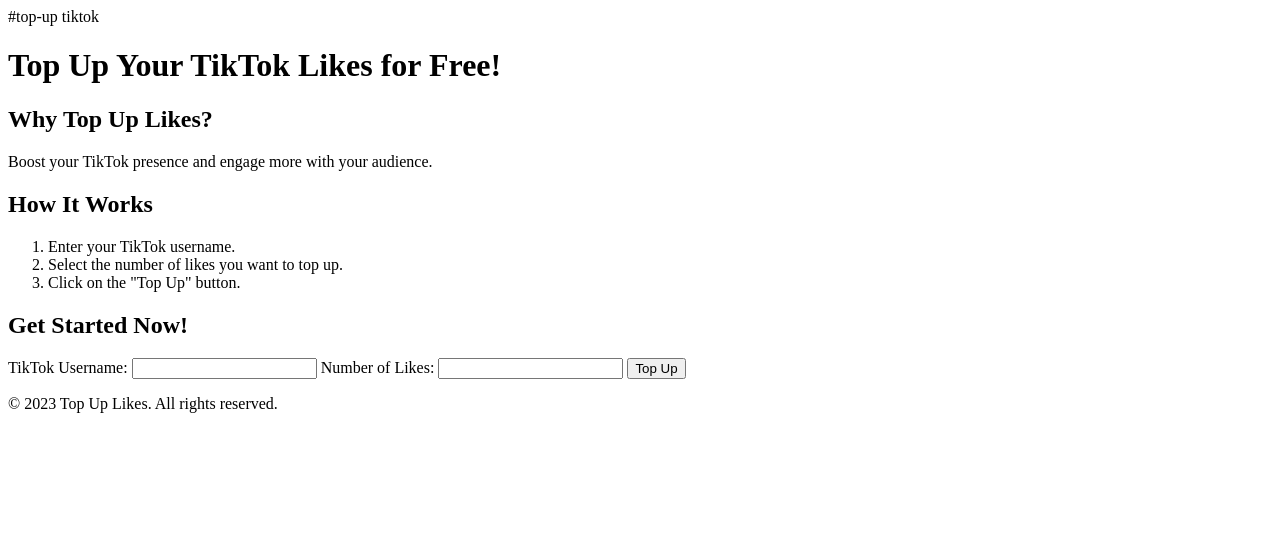
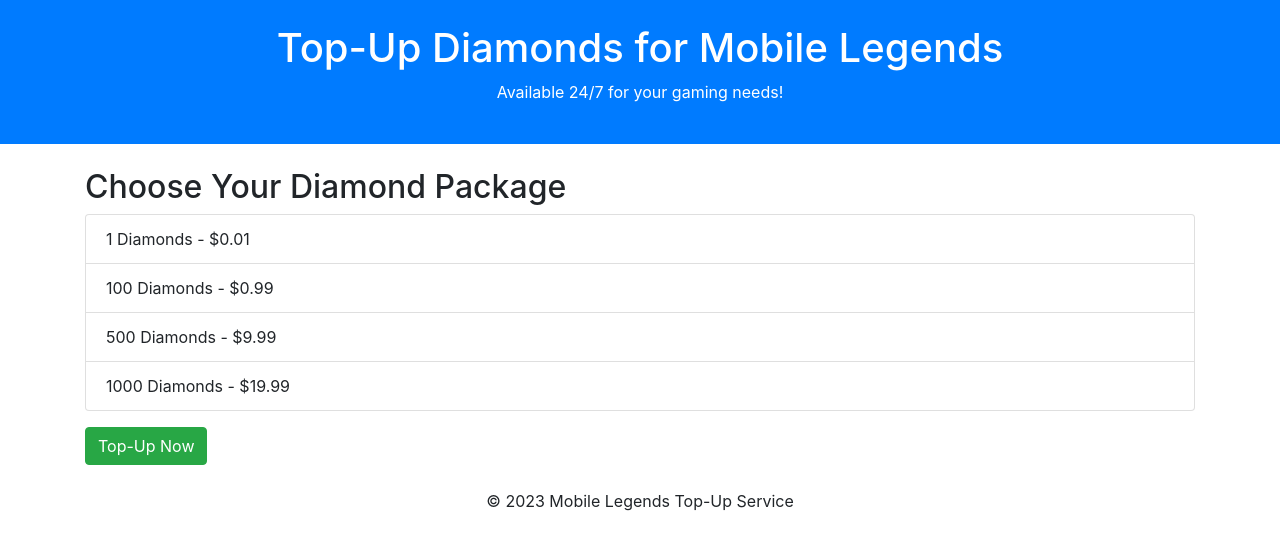
Before and after one commit to doungmunii124/BoostViews.github.io, a plain HTML site: page index.html in a window 1280 px wide. Drawn offline with nearby package versions, Linux system fonts and the light colour scheme.

Commit message:
Add files via upload

```diff
--- a/index.html
+++ b/index.html
@@ -1,42 +1,33 @@
-#top-up tiktok
 <!DOCTYPE html>
 <html lang="en">
 <head>
     <meta charset="UTF-8">
     <meta name="viewport" content="width=device-width, initial-scale=1.0">
-    <title>Top Up Likes on TikTok</title>
-    <link rel="stylesheet" href="styles.css">
+    <title>Mobile Legends Diamond Top-Up</title>
+    <link rel="stylesheet" href="https://stackpath.bootstrapcdn.com/bootstrap/4.5.2/css/bootstrap.min.css">
 </head>
 <body>
-    <header>
-        <h1>Top Up Your TikTok Likes for Free!</h1>
+    <header class="bg-primary text-white text-center py-4">
+        <h1>Top-Up Diamonds for Mobile Legends</h1>
+        <p>Available 24/7 for your gaming needs!</p>
     </header>
-    <main>
+    <main class="container mt-4">
         <section>
-            <h2>Why Top Up Likes?</h2>
-            <p>Boost your TikTok presence and engage more with your audience.</p>
-        </section>
-        <section>
-            <h2>How It Works</h2>
-            <ol>
-                <li>Enter your TikTok username.</li>
-                <li>Select the number of likes you want to top up.</li>
-                <li>Click on the "Top Up" button.</li>
-            </ol>
-        </section>
-        <section>
-            <h2>Get Started Now!</h2>
-            <form action="submit.php" method="post">
-                <label for="username">TikTok Username:</label>
-                <input type="text" id="username" name="username" required>
-                <label for="likes">Number of Likes:</label>
-                <input type="number" id="likes" name="likes" required>
-                <button type="submit">Top Up</button>
-            </form>
+            <h2>Choose Your Diamond Package</h2>
+            <ul class="list-group">
+                <li class="list-group-item">1 Diamonds - $0.01</li>
+                <li class="list-group-item">100 Diamonds - $0.99</li>
+                <li class="list-group-item">500 Diamonds - $9.99</li>
+                <li class="list-group-item">1000 Diamonds - $19.99</li>
+            </ul>
+            <button class="btn btn-success mt-3">Top-Up Now</button>
         </section>
     </main>
-    <footer>
-        <p>&copy; 2023 Top Up Likes. All rights reserved.</p>
+    <footer class="text-center py-4">
+        <p>&copy; 2023 Mobile Legends Top-Up Service</p>
     </footer>
+    <script src="https://code.jquery.com/jquery-3.5.1.slim.min.js"></script>
+    <script src="https://cdn.jsdelivr.net/npm/@popperjs/core@2.9.2/dist/umd/popper.min.js"></script>
+    <script src="https://stackpath.bootstrapcdn.com/bootstrap/4.5.2/js/bootstrap.min.js"></script>
 </body>
 </html>
```
